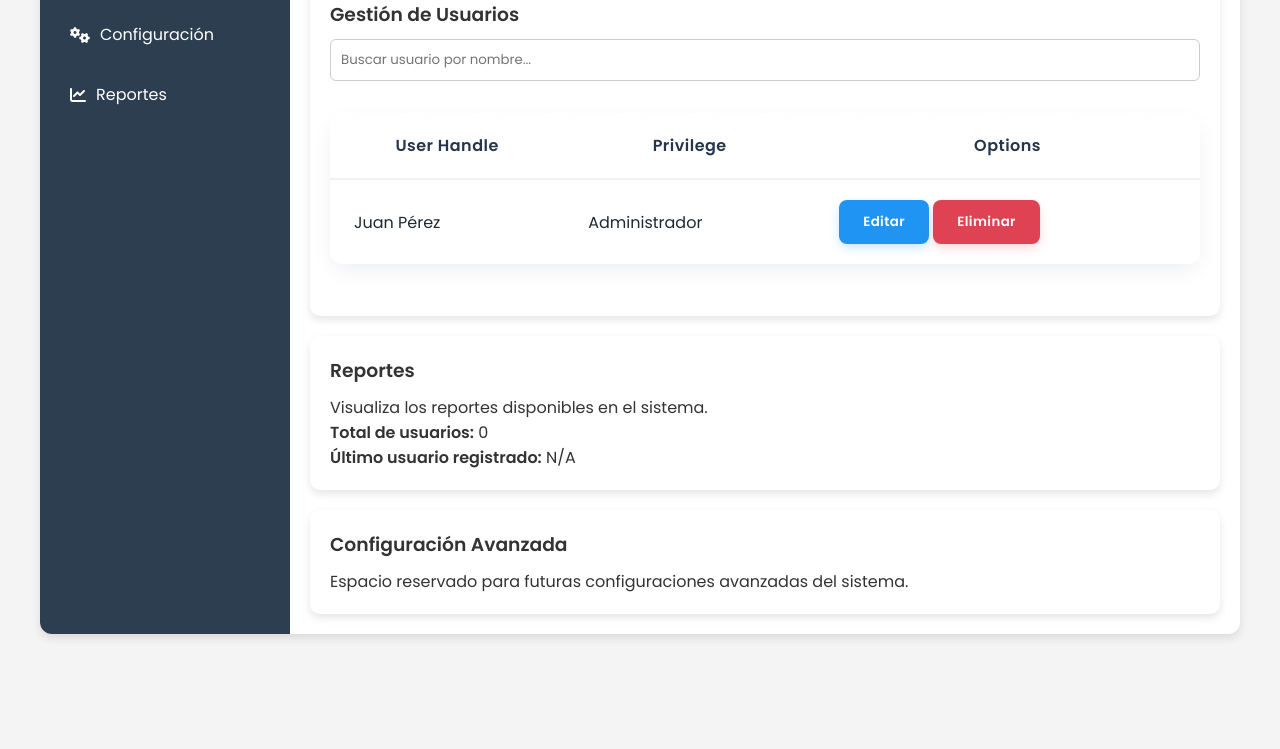
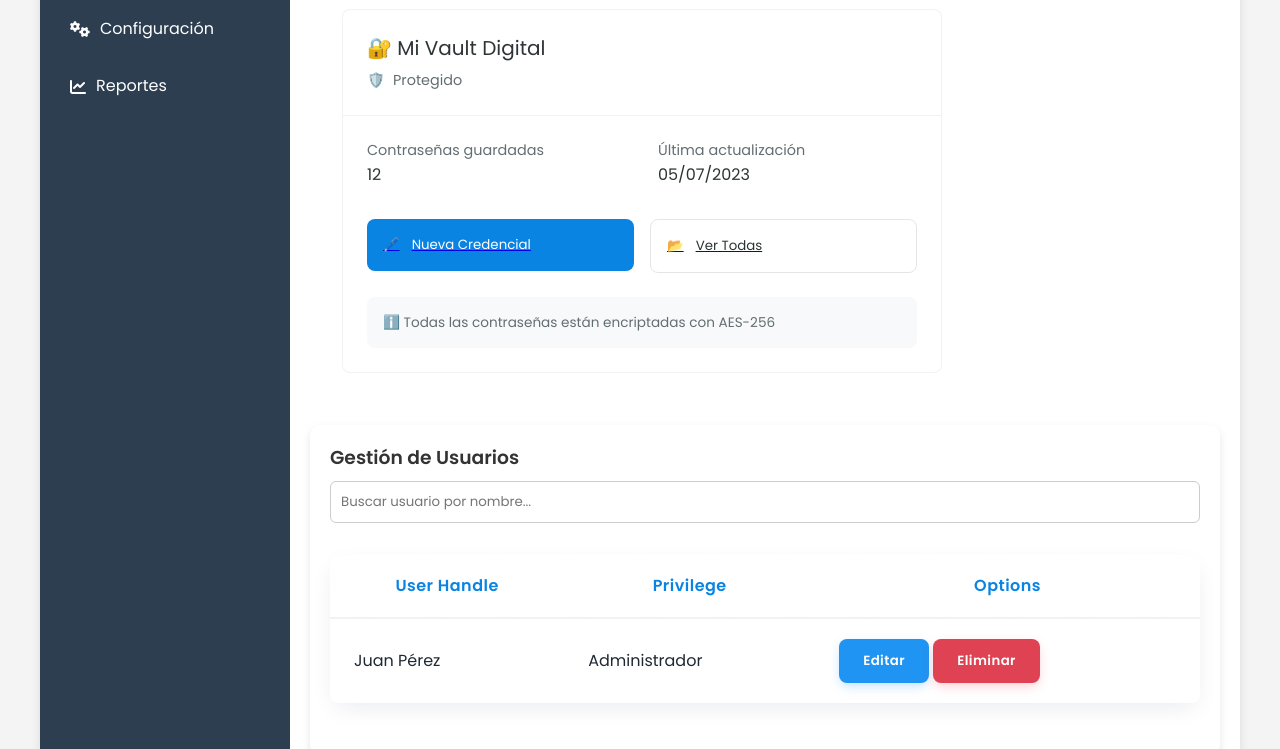
Before and after one commit to Antonio-Mora003/Seguredes, a plain HTML site: page panel.html in a window 1280 px wide. Shown: the part 158-907 px from the top of the page. Before the commit the page ends 812 px from the top, so only its background shows below. Drawn offline with Linux system fonts and the light colour scheme; sample sign-in values are in the browser's storage.

Commit message:
Add files via upload

```diff
--- a/panel.html
+++ b/panel.html
@@ -249,7 +249,49 @@
                 <!-- Gestión de Usuarios -->
 
 
+                <div class="pw-main-9x4q">
+                    <div class="pw-top-3fm8">
+                        <h2 class="pw-title-jk5r">🔐 Mi Vault Digital</h2>
+                        <div class="pw-secstat-7tq2">
+                            <span class="pw-ico-shield-z4w9">🛡️</span>
+                            <span class="pw-statustxt-p8m3">Protegido</span>
+                        </div>
+                    </div>
 
+                    <div class="pw-content-2v6s">
+                        <div class="pw-databox-4n7y">
+                            <div class="pw-infobox-r9l2">
+                                <span class="pw-datalabel-1s5f">Contraseñas guardadas</span>
+                                <span class="pw-datanum-x8k4" id="pw-counter-g3h7">12</span>
+                            </div>
+                            <div class="pw-infobox-r9l2">
+                                <span class="pw-datalabel-1s5f">Última actualización</span>
+                                <span class="pw-datanum-x8k4" id="pw-lastup-f6d2">05/07/2023</span>
+                            </div>
+                        </div>
+
+                        <div class="pw-btngroup-5tq9">
+                            <a href="registro.html" class="pw-btnlink-8w4e">
+                                <button class="pw-mainbtn-3c7q pw-color1-kj9n">
+                                    <span class="pw-btnico-2m4v">🖊️</span>
+                                    Nueva Credencial
+                                </button>
+                            </a>
+
+                            <a href="ver-registros.html" class="pw-btnlink-8w4e">
+                                <button class="pw-mainbtn-3c7q pw-color2-m1x8">
+                                    <span class="pw-btnico-2m4v">📂</span>
+                                    Ver Todas
+                                </button>
+                            </a>
+                        </div>
+
+                        <div class="pw-alert-7b3t">
+                            <span class="pw-infoico-9v4q">ℹ️</span>
+                            Todas las contraseñas están encriptadas con AES-256
+                        </div>
+                    </div>
+                </div>
 
 
 
--- a/sts.css
+++ b/sts.css
@@ -194,3 +194,159 @@ button:focus {
     outline: 2px solid var(--accent);
     outline-offset: 2px;
 }
+
+
+
+
+
+
+
+
+
+
+
+
+
+
+:root {
+    --white: #ffffff;
+    --black: #2d3436;
+    --primary: #0984e3;
+    --secondary: #dfe6e9;
+    --radius: 8px;
+}
+
+* {
+    box-sizing: border-box;
+    margin: 0;
+    padding: 0;
+}
+
+body {
+    min-height: 100vh;
+    display: grid;
+    place-items: center;
+    padding: 1rem;
+    background: var(--white);
+    font-family: -apple-system, BlinkMacSystemFont, 'Segoe UI', Roboto, Oxygen, Ubuntu, Cantarell, sans-serif;
+    line-height: 1.4;
+    color: var(--black);
+}
+
+.pw-main-9x4q {
+    background: var(--white);
+    width: 100%;
+    max-width: 480px;
+    border: 1px solid rgba(0,0,0,0.05);
+}
+
+.pw-top-3fm8 {
+    padding: 1.5rem;
+    border-bottom: 1px solid rgba(0,0,0,0.05);
+}
+
+.pw-title-jk5r {
+    font-size: 1.25rem;
+    font-weight: 500;
+    color: var(--black);
+}
+
+.pw-secstat-7tq2 {
+    display: inline-flex;
+    align-items: center;
+    gap: 0.5rem;
+    margin-top: 0.5rem;
+    font-size: 0.9rem;
+    color: #636e72;
+}
+
+.pw-content-2v6s {
+    padding: 1.5rem;
+}
+
+.pw-databox-4n7y {
+    display: grid;
+    gap: 1rem;
+    margin-bottom: 2rem;
+}
+
+.pw-infobox-r9l2 {
+    display: flex;
+    justify-content: space-between;
+    padding: 1rem 0;
+    border-bottom: 1px solid rgba(0,0,0,0.05);
+}
+
+.pw-datalabel-1s5f {
+    color: #636e72;
+    font-size: 0.9rem;
+}
+
+.pw-datanum-x8k4 {
+    font-weight: 500;
+    color: var(--black);
+}
+
+.pw-btngroup-5tq9 {
+    display: grid;
+    gap: 0.5rem;
+}
+
+.pw-mainbtn-3c7q {
+    width: 100%;
+    padding: 1rem;
+    border: none;
+    background: transparent;
+    cursor: pointer;
+    transition: background 0.2s ease;
+    display: flex;
+    align-items: center;
+    gap: 0.75rem;
+    color: var(--black);
+}
+
+.pw-color1-kj9n {
+    background: var(--primary);
+    color: var(--white) !important;
+    border-radius: var(--radius);
+}
+
+.pw-color2-m1x8 {
+    border: 1px solid rgba(0,0,0,0.1);
+    border-radius: var(--radius);
+}
+
+.pw-alert-7b3t {
+    margin-top: 1.5rem;
+    padding: 1rem;
+    background: #f8f9fa;
+    border-radius: var(--radius);
+    font-size: 0.85rem;
+    color: #636e72;
+}
+
+@media (min-width: 640px) {
+    .pw-main-9x4q {
+        max-width: 600px;
+        margin: 2rem;
+        border-radius: var(--radius);
+    }
+
+    .pw-databox-4n7y {
+        grid-template-columns: repeat(2, 1fr);
+        gap: 2rem;
+    }
+
+    .pw-infobox-r9l2 {
+        border: none;
+        padding: 0;
+        flex-direction: column;
+        align-items: flex-start;
+        gap: 0.25rem;
+    }
+
+    .pw-btngroup-5tq9 {
+        grid-template-columns: repeat(2, 1fr);
+        gap: 1rem;
+    }
+}
```
Also changed, not shown: crearver.css (added).
